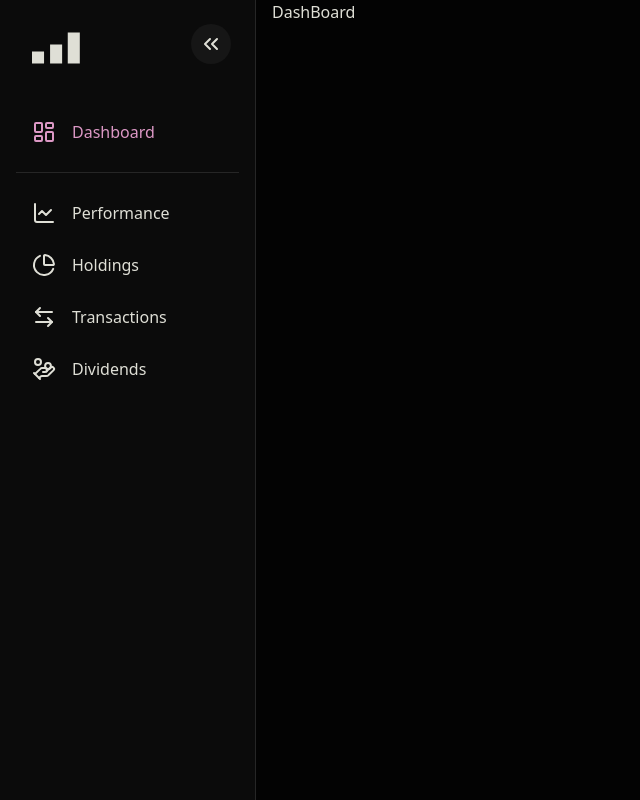
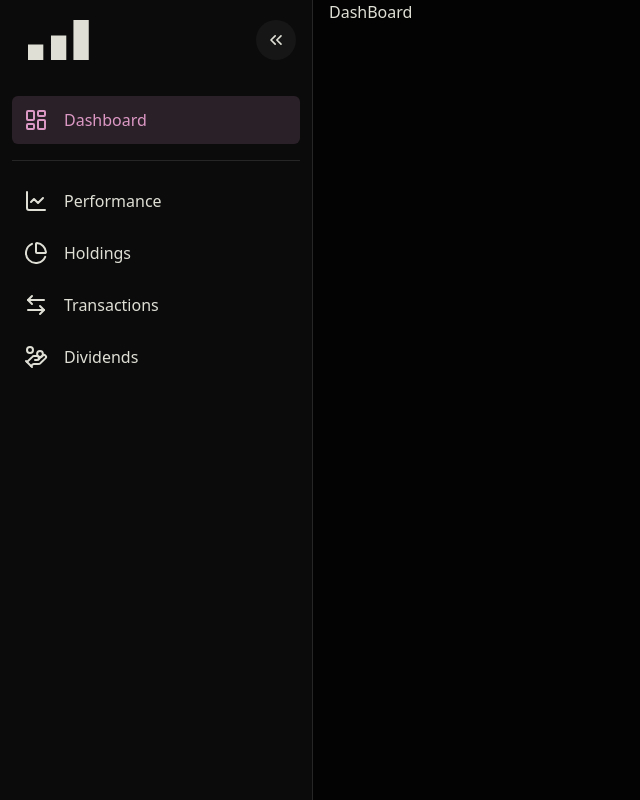
Before and after one commit to Tom3546/Portfolio-Analysis, a React (Vite) app: page / in a window 1280 px wide. Shown: the whole page, without its empty margins (0-640 px from the left). Built offline with nearby package versions, Linux system fonts and the light colour scheme.

Commit message:
feat: add retractable sidebar

```diff
--- a/src/components/ui/SideBarItem.tsx
+++ b/src/components/ui/SideBarItem.tsx
@@ -1,5 +1,7 @@
 import { NavLink } from "react-router-dom";
 import { type LucideIcon } from "lucide-react";
+import { useContext } from "react";
+import { SideBarContext } from "../../layouts/SideBar";
 
 export interface SideBarItemProps {
   icon: LucideIcon;
@@ -14,18 +16,24 @@ export default function SideBarItem({
   to,
   end,
 }: SideBarItemProps) {
+  const expanded = useContext(SideBarContext);
+
   return (
     <NavLink
       to={to}
       end={end}
       className={({ isActive }) =>
-        `relative flex items-center w-full p-3 pl-4 gap-4 rounded-md hover:cursor-pointer
-        hover:bg-bg-light transition-all duration-200
-      ${isActive ? "text-primary" : "text-text"}`
+        `relative flex items-center p-3 rounded-md hover:cursor-pointer
+        transition-all duration-200
+        ${isActive ? "text-primary bg-primary/15" : "text-text hover:bg-bg-light"}`
       }
     >
       <Icon className="w-6" />
-      <span>{label}</span>
+      <span
+        className={`overflow-hidden transition-all duration-800 ease-in-out ${expanded ? "w-56 ml-4" : "w-0 opacity-0"}`}
+      >
+        {label}
+      </span>
     </NavLink>
   );
 }
--- a/src/index.css
+++ b/src/index.css
@@ -15,6 +15,7 @@
   --color-border-muted: var(--border-muted);
   --color-primary: var(--primary);
   --color-primary-hover: var(--primary-hover);
+  --color-primary-light: var(--primary-light);
   --color-secondary: var(--secondary);
   --color-danger: var(--danger);
   --color-warning: var(--warning);
@@ -57,6 +58,7 @@ body {
   --border: oklch(0.88 0 310);
   --border-muted: oklch(0.93 0 310);
   --primary: oklch(0.4 0.1 310);
+  --primary-hover: oklch(0.8 0.1 340);
   --secondary: oklch(0.4 0.1 130);
   --danger: oklch(0.5 0.05 30);
   --warning: oklch(0.5 0.05 100);
--- a/src/layouts/SideBar.tsx
+++ b/src/layouts/SideBar.tsx
@@ -1,9 +1,10 @@
+import { createContext, useState } from "react";
 import { Link } from "react-router-dom";
+
 import logoDark from "../assets/Union.svg";
 import SideBarItem from "../components/ui/SideBarItem";
 
 import { ChevronsLeft } from "lucide-react";
-/* import { ChevronsRight } from "lucide-react"; */
 
 import { LayoutDashboard } from "lucide-react";
 import { ChartLine } from "lucide-react";
@@ -15,25 +16,43 @@ function HorizontalRule() {
   return <hr className="w-full mt-3 mb-3 border-[hsl(0,0%,15%)]" />;
 }
 
+export const SideBarContext = createContext(true);
+
 export default function SideBar() {
+  const [expanded, setExpanded] = useState(true);
+
   return (
     <aside
-      className="sticky flex flex-col items-center h-screen w-64 p-4 gap-1 border-r
+      className="sticky flex flex-col h-screen p-3 gap-1 border-r
       border-[hsl(0,0%,15%)] bg-bg"
     >
-      <div className="flex justify-between w-full mt-2 mb-8 pl-4 pr-2">
+      <div className="flex items-center justify-between w-full mt-2 mb-8 relative">
         <Link to="/">
-          <img src={logoDark} alt="logo" className="w-12 h-12" />
+          <img
+            src={logoDark}
+            alt="logo"
+            className={`absolute top-0 left-4 h-10 transition-all
+              ${
+                expanded
+                  ? "delay-300 duration-500"
+                  : "pointer-events-none opacity-0 duration-400 -translate-x-4"
+              }`}
+          />
         </Link>
-
         <button
-          className="flex items-center justify-center h-10 w-10 p-2 rounded-full  bg-bg-light
+          onClick={() => setExpanded((curr) => !curr)}
+          className="flex items-center justify-center h-10 w-10 mr-1 rounded-full  bg-bg-light
           hover:cursor-pointer hover:brightness-110 transition-all duration-200"
         >
-          <ChevronsLeft />
+          <ChevronsLeft
+            className={`w-5 h-5 transition-transform duration-300 ${
+              expanded ? "rotate-0" : "rotate-180"
+            }`}
+          />
         </button>
       </div>
 
+      <SideBarContext value={expanded}>
         <SideBarItem icon={LayoutDashboard} label="Dashboard" to="/" end />
         <HorizontalRule />
         <SideBarItem icon={ChartLine} label="Performance" to="/performance" />
@@ -44,6 +63,7 @@ export default function SideBar() {
           to="/transactions"
         />
         <SideBarItem icon={HandCoins} label="Dividends" to="/dividends" />
+      </SideBarContext>
     </aside>
   );
 }
```
Lines whose indentation alone changed are shown as unchanged.
